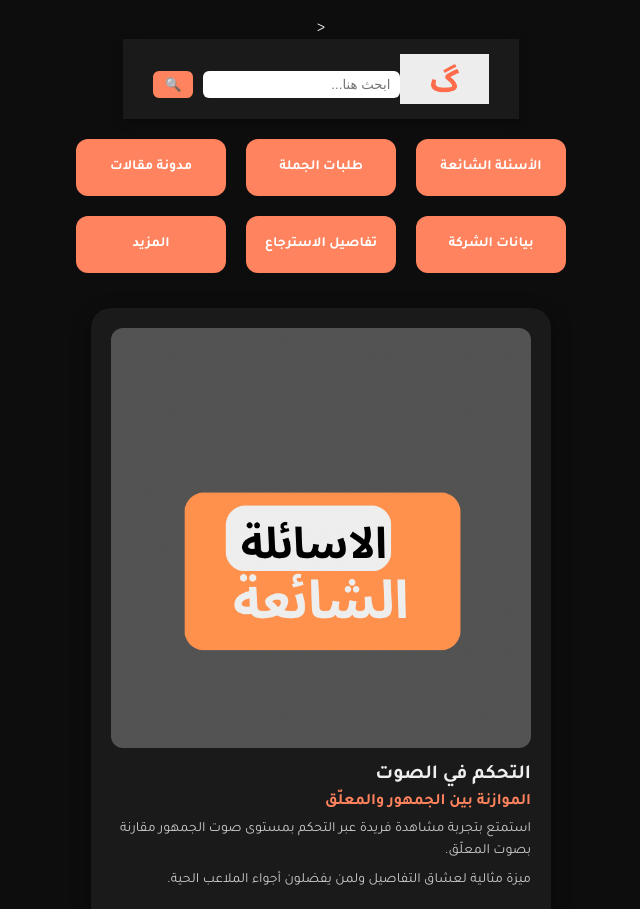
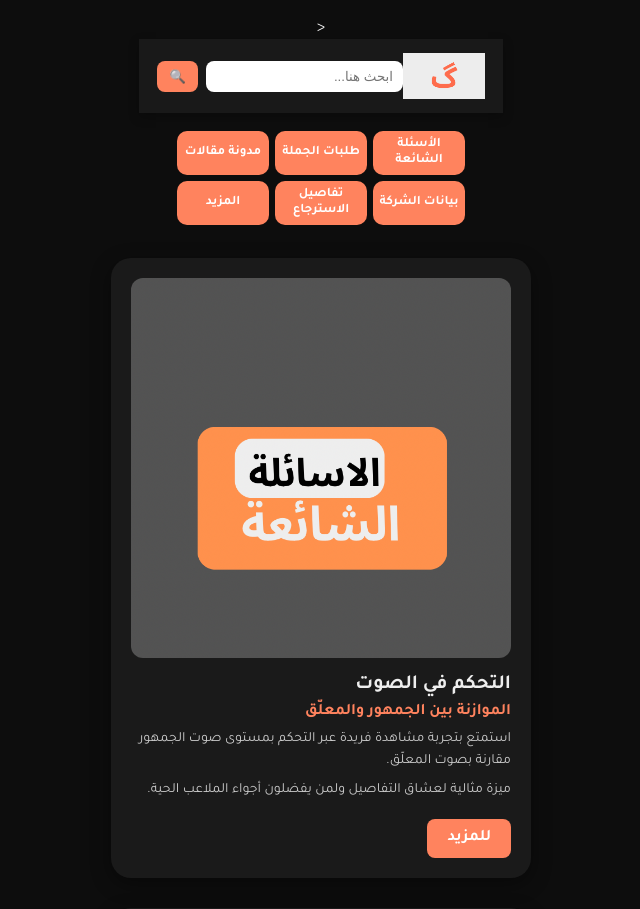
Before and after one commit to KH515/My-site, a PHP site: page /more/index.html in a window 1280 px wide. Shown: the top 909 px of the page, without its empty margins (319-959 px from the left). Run offline with PHP 8.4, Linux system fonts and the light colour scheme.

Commit message:
Update style.css

```diff
--- a/css/style.css
+++ b/css/style.css
@@ -1,9 +1,16 @@
-/* الخط العام */
+@import url('https://fonts.googleapis.com/css2?family=Tajawal:wght@400;700&display=swap');
+
+* { box-sizing:border-box; margin:0; padding:0; }
+html, body { height:100%; }
+
 body {
-  font-family: 'Open Sans', sans-serif;
-  margin: 0;
-  background: #0d0d0d;
+  font-family: 'Tajawal', sans-serif;
+  background: url('/images/background.jpg') no-repeat center center fixed;
+  background-size: cover;
   color: #fff;
+  display: flex;
+  flex-direction: column;
+  min-height: 100vh;
 }
 
 /* الهيدر */
@@ -11,247 +18,84 @@
   display: flex;
   justify-content: space-between;
   align-items: center;
-  padding: 15px 30px;
-  background: #1a1a1a;
-  box-shadow: 0 4px 10px rgba(0,0,0,0.3);
   flex-wrap: wrap;
+  padding: 14px 18px;
+  background: rgba(26,26,26,0.95);
+  box-shadow: 0 4px 10px rgba(0,0,0,0.25);
 }
-
-.header .logo img {
-  height: 50px;
+.logo img { height:46px; display:block; }
+.search { display:flex; gap:8px; align-items:center; }
+.search input {
+  padding:8px 10px;
+  border-radius:8px;
+  border:none;
+  outline:none;
+  min-width:160px;
+  transition: all 0.3s ease;
 }
-
-.header .search {
-  display: flex;
-  gap: 10px;
-  margin-top: 10px; /* يظهر في الجوال أسفل اللوجو */
+.search input:focus {
+  box-shadow: 0 0 6px #FF835E;
+  background-color: #1a1a1a;
+  color: #fff;
 }
-
-.header .search input {
-  padding: 6px 10px;
-  border-radius: 6px;
-  border: none;
-  outline: none;
+.search button {
+  padding:8px 12px;
+  border-radius:8px;
+  border:none;
+  background:#FF835E;
+  color:#fff;
+  cursor:pointer;
+  font-weight:700;
+  transition:background 0.3s ease, transform 0.2s ease;
 }
-
-.header .search button {
-  padding: 6px 12px;
-  border-radius: 6px;
-  border: none;
-  background: #FF835E;
-  color: #fff;
-  font-weight: 600;
-  cursor: pointer;
-}
-
-.header .search button:hover {
-  background: #e46e4c;
-}
+.search button:hover { background:#e46e4c; transform:translateY(-2px); }
 
 /* شبكة الأيقونات */
-.icons-grid {
-  display: grid;
-  grid-template-columns: repeat(3, 1fr);
-  gap: 20px;
-  max-width: 900px;
-  margin: 20px auto;
-  justify-items: center;
+.icons-grid{
+  display:grid;
+  grid-template-columns: repeat(3, minmax(0, auto));
+  gap:6px;
+  justify-content:center;
+  margin:18px auto;
 }
+.icon-box{
+  display:flex;
+  align-items:center;
+  justify-content:center;
+  background:#FF835E;
+  color:#fff;
+  font-weight:700;
+  font-size:13px;
+  text-align:center;
+  border-radius:10px;
+  width:92px;
+  height:44px;
+  text-decoration:none;
+  transition:transform .18s ease, background .18s ease;
+}
+.icon-box:hover{ transform:translateY(-3px); background:#e46e4c; }
 
-.icon-box {
-  background: #FF835E;
-  color: #fff;
-  font-weight: 600;
-  font-size: 14px;
-  padding: 20px 15px;
-  border-radius: 12px;
-  text-align: center;
-  cursor: pointer;
-  width: 120px;
-  transition: transform 0.2s ease, background 0.2s ease;
+/* المحتوى */
+.content{ max-width:980px; margin:18px auto; line-height:1.6; padding:0 10px; }
+.content h2{ color:#EEEEEE; margin-bottom:8px; }
+
+/* الفوتر */
+.footer{
+  background:#f5f5f5;
+  color:#000;
+  text-align:center;
+  padding:14px 8px;
+  font-size:14px;
+  margin-top:auto;
 }
+.footer .brand{ color:#fff; font-weight:700; cursor:pointer; transition:color .25s; }
+.footer .brand:hover{ color:#000; }
 
-.icon-box:hover {
-  transform: translateY(-3px);
-  background: #e46e4c;
+/* Responsive */
+@media (max-width:480px){
+  .icons-grid{ grid-template-columns: repeat(3,1fr); gap:6px; padding:0; max-width:100%; }
+  .icon-box{ width:100%; max-width:86px; height:40px; font-size:12px; padding:8px 6px; }
+  .header{ align-items:flex-start; }
+  .search{ width:100%; margin-top:10px; }
+  .search input{ width:100%; }
 }
-
-/* ميديا كويري للجوال */
-@media (max-width: 768px) {
-  .icons-grid {
-    grid-template-columns: repeat(2, 1fr);
-  }
-}
-
-@media (max-width: 480px) {
-  .icons-grid {
-    grid-template-columns: repeat(3, 1fr); /* 3 أيقونات فوق 3 تحت */
-  }
-
-  .header {
-    flex-direction: column;
-    align-items: flex-start;
-  }
-
-  .header .search {
-    margin-top: 10px;
-    width: 100%;
-  }
-
-  .header .search input {
-    flex: 1;
-    width: 100%;
-  }
-}
-
-
-
-
-
-
-
-
-/* استدعاء خط Tajawal */
-@import url('https://fonts.googleapis.com/css2?family=Tajawal:wght@400;700&display=swap');
-
-/* الخط العام */
-body {
-  font-family: 'Tajawal', sans-serif;
-  margin: 0;
-  background: #0d0d0d;
-  color: #fff;
-  min-height: 100vh;
-  display: flex;
-  flex-direction: column;
-}
-
-/* الهيدر */
-.header {
-  display: flex;
-  justify-content: space-between;
-  align-items: center;
-  padding: 15px 30px;
-  background: #1a1a1a;
-  box-shadow: 0 4px 10px rgba(0,0,0,0.3);
-  flex-wrap: wrap;
-}
-
-.header .logo img {
-  height: 50px;
-}
-
-.header .search {
-  display: flex;
-  gap: 10px;
-  margin-top: 10px;
-}
-
-.header .search input {
-  padding: 6px 10px;
-  border-radius: 6px;
-  border: none;
-  outline: none;
-}
-
-.header .search button {
-  padding: 6px 12px;
-  border-radius: 6px;
-  border: none;
-  background: #FF835E;
-  color: #fff;
-  font-weight: 600;
-  cursor: pointer;
-}
-
-.header .search button:hover {
-  background: #e46e4c;
-}
-
-/* شبكة الأيقونات */
-.icons-grid {
-  display: grid;
-  grid-template-columns: repeat(3, 1fr);
-  gap: 20px;
-  max-width: 900px;
-  margin: 20px auto;
-  justify-items: center;
-  flex: 1; /* لتوسيع المساحة */
-}
-
-.icon-box {
-  background: #FF835E;
-  color: #fff;
-  font-weight: 600;
-  font-size: 14px;
-  padding: 20px 15px;
-  border-radius: 12px;
-  text-align: center;
-  cursor: pointer;
-  width: 120px;
-  transition: transform 0.2s ease, background 0.2s ease;
-}
-
-.icon-box:hover {
-  transform: translateY(-3px);
-  background: #e46e4c;
-}
-
-/* الفوتر ثابت أسفل الصفحة */
-.footer {
-  background: #f5f5f5; /* خلفية الفوتر */
-  color: #000;
-  text-align: center;
-  padding: 15px 0;
-  font-size: 14px;
-  font-family: 'Tajawal', sans-serif;
-
-  position: fixed;   /* يجعل الفوتر ثابت */
-  left: 0;
-  bottom: 0;
-  width: 100%;       /* يغطي عرض الصفحة كامل */
-  z-index: 1000;     /* فوق كل العناصر الأخرى */
-}
-
-.footer .brand {
-  color: #fff;       /* كلمة كلاف أبيض */
-  font-weight: 700;
-  cursor: pointer;
-  transition: color 0.3s;
-}
-
-.footer .brand:hover {
-  color: #000;       /* يتحول إلى أسود عند المرور */
-}
-
-/* لإعطاء مساحة أسفل المحتوى حتى لا يغطيه الفوتر */
-main {
-  padding-bottom: 80px; /* تقريبًا ارتفاع الفوتر */
-}
-
-/* ميديا كويري للجوال */
-@media (max-width: 768px) {
-  .icons-grid {
-    grid-template-columns: repeat(2, 1fr);
-  }
-}
-
-@media (max-width: 480px) {
-  .icons-grid {
-    grid-template-columns: repeat(3, 1fr);
-  }
-
-  .header {
-    flex-direction: column;
-    align-items: flex-start;
-  }
-
-  .header .search {
-    margin-top: 10px;
-    width: 100%;
-  }
-
-  .header .search input {
-    flex: 1;
-    width: 100%;
-  }
-}
```
